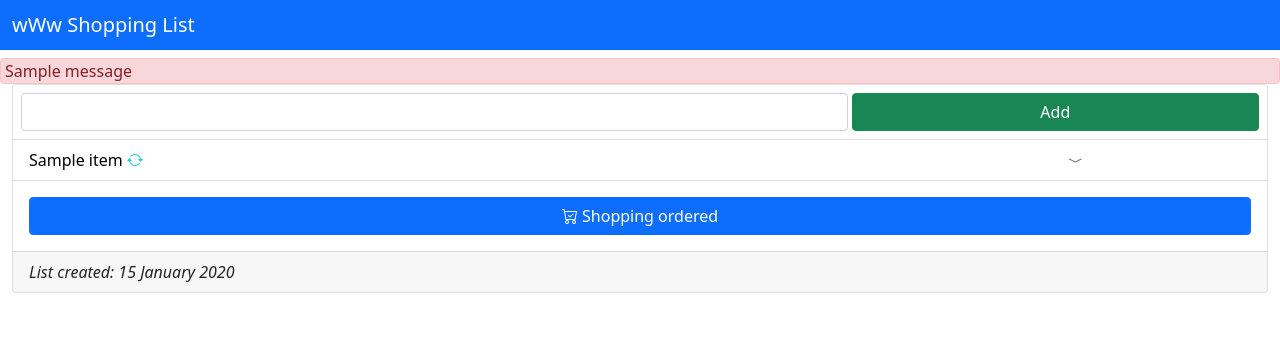
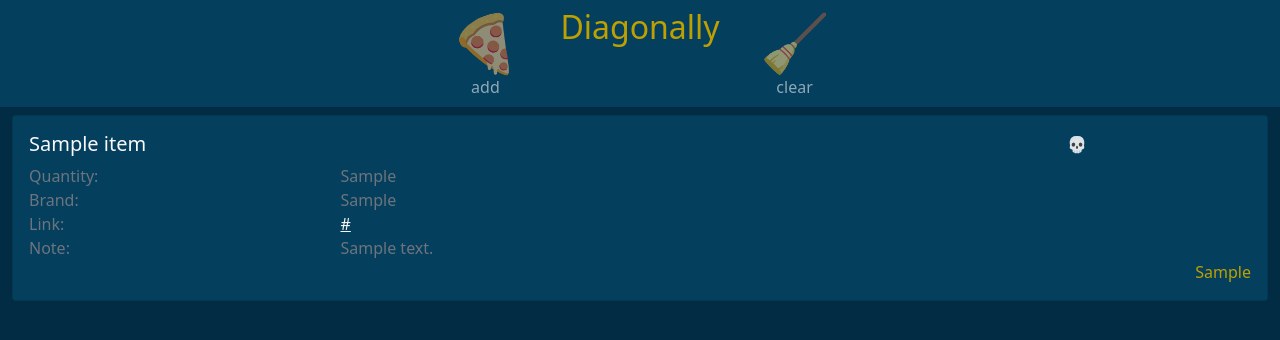
Before and after one commit to redshift-rdr/shopping-list, a Flask app: page / in a window 1280 px wide. Shown: the top 340 px of the page. Run offline with Flask 3, Linux system fonts and the light colour scheme; tables that the repository leaves empty hold one stand-in row (values such as "Sample post"); one stand-in notice (Sample message) is shown.

Commit message:
changed over to diagonally

```diff
--- a/app/routes.py
+++ b/app/routes.py
@@ -1,111 +1,41 @@
 from flask import render_template, flash, redirect, request, url_for, session, make_response, jsonify
 from app import app, db
-from app.models import ShoppingList, ShoppingListItem
+from app.models import Item
 
 @app.route('/')
 @app.route('/index')
 def index():
-    lists = db.session.query(ShoppingList).filter_by(archived=False).all()
+    items = db.session.query(Item).all()
+    return render_template("index.html", items=items)
 
-    return render_template('index.html', lists=lists)
+@app.route('/items/add', methods=["POST"])
+def add_item():
+    data = request.get_json()
 
-@app.route('/item/add', methods=['POST'])
-def item_add():
-    list_id = request.form.get('list_id')
-    item_name = request.form.get('name')
+    try:
+        new_item = Item(name=data.get('name'), brand=data.get('brand', None), quantity=data.get('quantity', None), link=data.get('link', None), note=data.get('note', None), requestor=data.get('requestor', None))
+        db.session.add(new_item)
+        db.session.commit()
+    except:
+        return 'Not ok', 400
 
-    slist = db.session.query(ShoppingList).filter_by(id=list_id).first()
-    if not slist:
-        flash('that is not a valid list')
+    return 'OK', 200
+
+@app.route('/items/remove/<id>', methods=["GET"])
+def remove_item(id):
+    item = db.session.query(Item).filter_by(id=id).first()
+
+    if not item:
         return redirect(url_for('index'))
 
-    if not all(x.isalnum() or x.isspace() for x in item_name):
-        flash('that is not a valid name for an item')
-        return redirect(url_for('index'))
-
-    item = ShoppingListItem(name=item_name, slist=slist)
-
-    try:
-        db.session.add(item)
-        db.session.commit()
-    except Exception as e:
-        flash(f'there was an error: {e}')
-        return redirect(url_for('index'))
+    db.session.query(Item).filter_by(id=id).delete()
+    db.session.commit()
 
     return redirect(url_for('index'))
 
-@app.route('/item/remove/<item_id>', methods=['GET'])
-def item_remove(item_id):
-    item = db.session.query(ShoppingListItem).filter_by(id=item_id).first()
+@app.route('/items/clear', methods=['GET'])
+def clear_list():
+    db.session.query(Item).delete()
+    db.session.commit()
 
-    if not item:
-        flash('that item doesn\'t exist')
-        return redirect(url_for('index'))
-
-    try:
-        db.session.delete(item)
-        db.session.commit()
-    except Exception as e:
-        flash(f'there was an error: {e}')
-        return redirect(url_for('index'))
-
-    return redirect(url_for('index'))
-
-@app.route('/item/recurring/<item_id>', methods=['GET'])
-def item_recurring(item_id):
-    item = db.session.query(ShoppingListItem).filter_by(id=item_id).first()
-
-    if not item:
-        flash('that item doesn\'t exist')
-        return redirect(url_for('index'))
-
-    item.recurring = not item.recurring
-
-    try:
-        db.session.add(item)
-        db.session.commit()
-    except Exception as e:
-        flash(f'there was an error: {e}')
-        return redirect(url_for('index'))
-
-    return redirect(url_for('index'))
-
-@app.route('/item/query/<query>', methods=['GET'])
-def item_query(query):
-    query = f'{query}%'
-    items = ShoppingListItem.query.filter(ShoppingListItem.name.like(query)).all()#db.session.query(ShoppingListItem.name.like(query)).all()
-
-    # set comprehension to make sure only unique items returned, cast to list to be json serializable
-    return jsonify(list({item.name for item in items}))
-
-@app.route('/list/complete/<list_id>', methods=['GET'])
-def list_complete(list_id):
-    slist = db.session.query(ShoppingList).filter_by(id=list_id).first()
-
-    if not slist:
-        flash('that list doesnt exist')
-        return redirect(url_for('index'))
-
-    slist.archived = True
-
-    try:
-        db.session.add(slist)
-        db.session.commit()
-    except Exception as e:
-        flash(f'there was an error: {e}')
-        return redirect(url_for('index'))
-
-    newlist = ShoppingList()
-    recurring_items = db.session.query(ShoppingListItem).filter_by(recurring=True).all()
-    for item in recurring_items:
-        item.slist = newlist
-
-    try:
-        db.session.add(newlist)
-        db.session.add_all(recurring_items)
-        db.session.commit()
-    except Exception as e:
-        flash(f'there was an error: {e}')
-        return redirect(url_for('index'))
-
-    return redirect(url_for('index'))
+    return 'OK', 200
--- a/app/static/app.js
+++ b/app/static/app.js
@@ -26,18 +26,28 @@ window.onclick = function(event)
 function req_add_item()
 {
     // grab the required values from the input fields
-    var item_name = document.getElementById('add-item-name').value;
-    var list_id = document.getElementById('list-id').value;
+    var name = document.getElementById('name_input').value;
+    var brand = document.getElementById('brand_input').value;
+    var quantity = document.getElementById('qty_input').value;
+    var link = document.getElementById('link_input').value;
+    var note = document.getElementById('note_input').value;
+    var requestor = document.getElementById('requestor_input').value;
 
     // construct the http request
-    var url = "api/items/add";
+    var url = "/items/add";
     var http = new XMLHttpRequest();
     http.onreadystatechange = function()
     {
         // if the request finishes and is successful
         if (http.readyState == 4 && http.status == 200)
         {
-            document.getElementById('add-item-name').value = '';
+            document.getElementById('name_input').value = '';
+            document.getElementById('brand_input').value = '';
+            document.getElementById('qty_input').value = '';
+            document.getElementById('link_input').value = '';
+            document.getElementById('note_input').value = '';
+            document.getElementById('requestor_input').value = '';
+
             // refresh the page to show the newly added item
             location.reload();
         }
@@ -53,22 +63,20 @@ function req_add_item()
     http.setRequestHeader("Content-Type", "application/json;charset=UTF-8");
 
     // send off the request
-    http.send(JSON.stringify({ "list_id" : list_id, "name" : item_name }));
+    http.send(JSON.stringify({ "name" : name, "brand" : brand, "quantity" : quantity, "link": link, "note": note, "requestor": requestor }));
 }
 
-function req_retire_list()
+function clear_list()
 {
-    // grab the list id
-    var list_id = document.getElementById('list-id').value;
-
     // construct the http request
-    var url = "api/lists/retire";
+    var url = "/items/clear";
     var http = new XMLHttpRequest();
     http.onreadystatechange = function()
     {
         // if the request finishes and is successful
         if (http.readyState == 4 && http.status == 200)
         {
+
             // refresh the page to show the newly added item
             location.reload();
         }
@@ -80,159 +88,8 @@ function req_retire_list()
     };
 
     // open the request, and set the data type to JSON
-    http.open("POST", url);
-    http.setRequestHeader("Content-Type", "application/json;charset=UTF-8");
+    http.open("GET", url);
 
     // send off the request
-    http.send(JSON.stringify({ "list_id" : list_id }));
-}
-
-/* sends an http request to remove an item from current list
- *
- * the list id is taken from 'list-id' input field and the item id
- * is taken from 'item-id' input field
- *
- * Parameters
- * ----------
- * none
-*/
-function req_remove_item(button)
-{
-    // grab the list-id and item-id
-    var list_id = document.getElementById('list-id').value;
-    var item_id = button.dataset.id;
-
-    // construct the request
-    var url = "api/items/remove";
-    var http = new XMLHttpRequest();
-    http.onreadystatechange = function()
-    {
-        // if the request finishes and is successful
-        if (http.readyState == 4 && http.status == 200)
-        {
-            // refresh the page to show the newly added item
-            location.reload();
-        }
-        else if (http.readyState == 4 && http.status != 200)
-        {
-            // log the error
-            console.log(http.responseText);
-        }
-    };
-
-    // open the request and set content type to JSON
-    http.open("POST", url);
-    http.setRequestHeader("Content-Type", "application/json;charset=UTF-8");
-
-    // send the request
-    http.send(JSON.stringify({ "list_id" : list_id, "item_id" : item_id }));
-}
-
-/* updates the item dropdown list
- *
- * Parameters
- * ----------
- * items : array, required
- *    The items to put into the dropdown list
-*/
-function update_item_dropdown(items)
-{
-    var dropdown = document.getElementById("myDropdown");
-
-    while (dropdown.firstChild)
-    {
-        dropdown.removeChild(dropdown.lastChild);
-    }
-
-    for (item in items)
-    {
-        var link = document.createElement('a');
-        var text = document.createTextNode(items[item]);
-
-        link.appendChild(text);
-        link.href='#';
-        link.onclick = function() {
-            document.getElementById('add-item-name').value = this.innerHTML;
-        }
-        dropdown.appendChild(link);
-    }
-
-    document.getElementById("myDropdown").classList.add("show");
-}
-
-function update_itemname_from_dropdown_click(link)
-{
-
-}
-
-/* sends a http request to the api to retrieve items that begin with a given string
- *
- * Parameters
- * ----------
- * none
-*/
-function req_get_matching_items()
-{
-    // grab the contents of the item name field
-    var item_name = document.getElementById('add-item-name').value;
-
-    if (item_name == "")
-    {
-        return;
-    }
-
-    // construct the request
-    var url = "item/query/"+item_name;
-    var http = new XMLHttpRequest();
-    http.onreadystatechange = function()
-    {
-        // if the request finishes and is successful
-        if (http.readyState == 4 && http.status == 200)
-        {
-            update_item_dropdown(JSON.parse(http.responseText));
-        }
-        else if (http.readyState == 4 && http.status != 200)
-        {
-            // log the error
-            console.log(http.responseText);
-        }
-    };
-
-    // open the request and set content type to JSON
-    http.open("GET", url);
-    //http.setRequestHeader("Content-Type", "application/json;charset=UTF-8");
-
-    // send the request
     http.send();
 }
-
-function req_make_item_recurring(button)
-{
-    // grab the list-id and item-id
-    var item_id = button.dataset.id;
-
-    // construct the request
-    var url = "api/items/make_recurring";
-    var http = new XMLHttpRequest();
-    http.onreadystatechange = function()
-    {
-        // if the request finishes and is successful
-        if (http.readyState == 4 && http.status == 200)
-        {
-            // refresh the page to show the newly added item
-            location.reload();
-        }
-        else if (http.readyState == 4 && http.status != 200)
-        {
-            // log the error
-            console.log(http.responseText);
-        }
-    };
-
-    // open the request and set content type to JSON
-    http.open("POST", url);
-    http.setRequestHeader("Content-Type", "application/json;charset=UTF-8");
-
-    // send the request
-    http.send(JSON.stringify({ "item_id" : item_id }));
-}
--- /dev/null
+++ b/app/static/custom.css
@@ -0,0 +1,60 @@
+body {
+    background-color: #022C43;
+}
+
+.dark-bg {
+    background-color: #022C43;
+}
+
+.light-bg {
+    background-color: #053F5E;
+}
+
+.navbar {
+    background-color: #053F5E;
+}
+
+.card-bg-custom {
+    background-color: #053F5E;
+}
+
+.btn-bg-custom {
+    background-color: #FFD700;
+}
+
+.requestor-text {
+    color: #bea100;
+}
+
+.date-today {
+    color: #a0f8b6;
+}
+
+.date-overdue {
+    color: #f8a0a0;
+}
+
+.date-upcoming {
+    color: #eea0f8;
+}
+
+.big-checkbox {
+    /* Double-sized Checkboxes
+    -ms-transform: scale(1.5); /* IE
+    -moz-transform: scale(1.5); /* FF
+    -webkit-transform: scale(1.5); /* Safari and Chrome
+    -o-transform: scale(1.5); /* Opera
+    transform: scale(1.5);
+    padding: 10px;
+    margin: 12px;*/
+    width: 35px;
+    height: 35px;
+}
+
+.main-container {
+    position:fixed;
+    top: 0px;
+    bottom: 68px;
+    left: 0;
+    right: 0;
+}
--- a/app/templates/base.html
+++ b/app/templates/base.html
@@ -8,26 +8,47 @@
     <!-- Bootstrap CSS -->
     <link href="https://cdn.jsdelivr.net/npm/bootstrap@5.0.2/dist/css/bootstrap.min.css" rel="stylesheet" integrity="sha384-EVSTQN3/azprG1Anm3QDgpJLIm9Nao0Yz1ztcQTwFspd3yD65VohhpuuCOmLASjC" crossorigin="anonymous">
     <link rel="stylesheet" href="https://cdn.jsdelivr.net/npm/bootstrap-icons@1.5.0/font/bootstrap-icons.css">
-    <link rel="stylesheet" href=" {{ url_for('static', filename='app.css') }} ">
+    <link rel="stylesheet" href=" {{ url_for('static', filename='custom.css') }} ">
 
-    <title>Shopping List</title>
+    <title>Diagonally</title>
   </head>
   <body>
-    <nav class="navbar navbar-dark bg-primary mb-2">
-        <div class="container-fluid">
-            <span class="navbar-brand mb-0 h1">wWw Shopping List</span>
-        </div>
-    </nav>
+  <nav class="navbar navbar-expand-lg navbar-dark mb-2">
+    <div class="container-fluid">
 
-    {% with messages = get_flashed_messages() %}
-      {% if messages %}
-        {% for message in messages %}
-            <div class='alert alert-danger alert-dismissible fade show mb-0 p-0 ps-1 pe-1'>{{ message }}
-              <!--<button type="button" class="btn-close" data-bs-dismiss="alert" aria-label="Close"></button>-->
+      <ul class="navbar-nav ms-auto me-auto">
+        <li class="nav-item">
+          <div class="row text-center">
+            <div class="col">
+              <a class="nav-link p-0" href="" data-bs-toggle="modal" data-bs-target="#addItemModal">
+                <span class="display-4">
+                  🍕
+                </span>
+                <br>
+                <span>add</span>
+              </a>
             </div>
-        {% endfor %}
-      {% endif %}
-    {% endwith %}
+
+            <div class="col ms-3 me-3">
+              <a class="nav-link p-0" href="">
+                <span class="h2 requestor-text">Diagonally</span>
+              </a>
+            </div>
+
+            <div class="col">
+              <a class="nav-link p-0" href="" data-bs-toggle="modal" data-bs-target="#clearModal">
+                <span class="display-4">
+                  🧹
+                </span>
+                <br>
+                <span>clear</span>
+              </a>
+            </div>
+          </div>
+        </li>
+      </ul>
+    </div>
+  </nav>
 
     {% block content %}{% endblock %}
     <script src="https://cdn.jsdelivr.net/npm/bootstrap@5.0.2/dist/js/bootstrap.bundle.min.js" integrity="sha384-MrcW6ZMFYlzcLA8Nl+NtUVF0sA7MsXsP1UyJoMp4YLEuNSfAP+JcXn/tWtIaxVXM" crossorigin="anonymous"></script>
--- a/app/templates/index.html
+++ b/app/templates/index.html
@@ -1,86 +1,125 @@
 {% extends "base.html" %}
 {% block content %}
 
-<!--<ul class="nav justify-content-center nav-tabs mb-2">
-    <li class="nav-item">
-        <a class="nav-link active" aria-current="page" href="#">Current List</a>
-    </li>
-    <li class="nav-item">
-        <a class="nav-link" href="#">Previous Lists</a>
-    </li>
-</ul>-->
-
 <div class="container-fluid">
 
-    {% for list in lists %}
-        <div class="card">
-                <ul class="list-group list-group-flush">
-                    <li class="list-group-item">
-                        <form method="POST" action="/item/add">
-                            <input type="hidden" id="list-id" value="{{ list.id }}" name="list_id">
+    {% for item in items %}
+        <div class="card card-bg-custom text-light mb-1">
+            <div class="card-body">
                 <div class="row">
-                                <div class="col-8 pe-0 ps-1">
-                                    <input autocomplete="off" class="form-control" style="height: 100%; width: 100%" type="text" id="add-item-name" name="name" onkeyup="req_get_matching_items()">
+                    <div class="col"><h5>{{ item.name }}</h5></div>
+                    <div class="col-2"><a href="{{ url_for('remove_item', id=item.id) }}" style="text-decoration: none">💀</a></div>
                 </div>
-                                <div class="col-4 pe-1 ps-1">
-                                    <input style="width: 100%" class="btn btn-success" type="submit" name="add_item" value="Add">
+
+                {% if item.quantity %}
+                    <div class="row">
+                        <div class="col-3"><span class="text-muted">Quantity:</span></div>
+                        <div class="col"><span class="text-muted">{{ item.quantity }}</span></div>
+                    </div>
+                {% endif %}
+                {% if item.brand %}
+                    <div class="row">
+                        <div class="col-3"><span class="text-muted">Brand:</span></div>
+                        <div class="col"><span class="text-muted">{{ item.brand }}</span></div>
+                    </div>
+                {% endif %}
+                {% if item.link %}
+                    <div class="row">
+                        <div class="col-3"><span class="text-muted">Link:</span></div>
+                        <div class="col text-truncate"><span class="text-muted"><a class="link-light" href="{{ item.link }}" target=”_blank”>{{ item.link }}</a></span></div>
+                    </div>
+                {% endif %}
+                {% if item.note %}
+                    <div class="row">
+                        <div class="col-3"><span class="text-muted">Note:</span></div>
+                        <div class="col"><span class="text-muted">{{ item.note }}</span></div>
+                    </div>
+                {% endif %}
+
+                <div class="d-flex justify-content-end">
+                {% if item.requestor %} <div class="requestor-text"> {{ item.requestor }} </div> {% endif %}
             </div>
             </div>
-                        </form>
+        </div>
+    {% endfor %}
 
-                        <div id="myDropdown" class="dropdown-content">
+    {% if not items %}
+    <div class="card card-bg-custom text-light mb-1">
+        <div class="card-body text-muted">
+            No items in the list right now. Click '🍕 add' to get started
+        </div>
+    </div>
+    {% endif %}
+
+    <!-- add item Modal -->
+    <div class="modal fade" id="addItemModal" tabindex="-1" aria-hidden="true">
+        <div class="modal-dialog">
+            <div class="modal-content dark-bg text-light">
+                <div class="modal-header dark-bg">
+                    <h1 class="modal-title fs-5" id="addItemModelLabel">Add item</h1>
+                        <button type="button" class="btn-close" data-bs-dismiss="modal" aria-label="Close"></button>
+                </div>
+                <div class="modal-body mt-0 light-bg">
+
+                    <div class="form-floating mb-1">
+                        <input type="text" class="form-control" id="name_input" placeholder="name">
+                        <label for="name_input" class="text-muted">name</label>
+                    </div>
+
+                    <div class="form-floating mb-1">
+                        <input type="text" class="form-control" id="brand_input" placeholder="brand (optional)">
+                        <label for="brand_input" class="text-muted">brand (optional)</label>
+                    </div>
+
+                    <div class="form-floating mb-1">
+                        <input type="text" class="form-control" id="qty_input" placeholder="quantity (optional)">
+                        <label for="qty_input" class="text-muted">quantity (optional)</label>
+                    </div>
+
+                    <div class="form-floating mb-1">
+                        <input type="text" class="form-control" id="link_input" placeholder="link (optional)">
+                        <label for="link_input" class="text-muted">link (optional)</label>
+                    </div>
+
+                    <div class="form-floating mb-1">
+                        <input type="text" class="form-control" id="note_input" placeholder="notes (optional)">
+                        <label for="note_input" class="text-muted">notes (optional)</label>
+                    </div>
+
+                    <div class="form-floating mb-1">
+                        <input type="text" class="form-control" id="requestor_input" placeholder="requested by (optional)">
+                        <label for="requestor_input" class="text-muted">requested by (optional)</label>
+                    </div>
 
                 </div>
-                    </li>
-                        {% for item in list.items|reverse %}
-                            <li class="list-group-item">
-                                <input type="hidden" id="item-id" value="{{ item.id }}">
-                                <a style="color: black; text-decoration: none;" data-bs-toggle="collapse" href="#collapse-{{ item.id }}" role="button" aria-expanded="false" aria-controls="collapse-{{ item.id }}">
-                                    <div class="row">
-                                        <div class="col-10">
-                                            {{ item.name }}
-                                            {% if item.recurring %}
-                                                <i class="bi bi-arrow-repeat text-info" title="recurring item"></i>
-                                            {% endif %}
-                                        </div>
-                                        <div class="col-2"><i class="bi bi-chevron-compact-down text-muted" title="expand"></i></div>
-                                    </div>
-                                </a>
-
-                                <div class="row">
-                                    <div class="col collapse mt-2" id="collapse-{{ item.id }}">
-                                        <div class="row">
-                                            <div class="col-6 pe-1">
-                                                <a href="{{ url_for('item_recurring', item_id=item.id) }}" class="btn btn-info">
-                                                    <i class="bi bi-arrow-repeat"></i>
-                                                    Recurring
-                                                </a>
-                                            </div>
-                                            <div class="col-6 ps-1">
-                                                <a href="{{ url_for('item_remove', item_id=item.id) }}" class="btn btn-warning">
-                                                    <i class="bi bi-file-minus"></i>
-                                                    Remove
-                                                </a>
+                <div class="modal-footer dark-bg">
+                    <button type="button" class="btn btn-secondary" data-bs-dismiss="modal">Cancel</button>
+                    <button type="button" class="btn light-bg text-light ps-4 pe-4" onclick="req_add_item()">Add</button>
                 </div>
             </div>
         </div>
     </div>
-                            </li>
 
-                        {% endfor %}
-                </ul>
-            <div class="card-body">
-                <a href="{{ url_for('list_complete', list_id=list.id) }}" style="width: 100%" class="btn btn-primary">
-                    <i class="bi bi-cart-check"></i>
-                    Shopping ordered
-                </a>
+    <!-- clear confirm modal -->
+    <div class="modal fade" id="clearModal" tabindex="-1" aria-hidden="true">
+        <div class="modal-dialog">
+            <div class="modal-content dark-bg text-light">
+                <div class="modal-header dark-bg">
+                    <h1 class="modal-title fs-5" id="clearModelLabel">Clear Shopping List</h1>
+                        <button type="button" class="btn-close" data-bs-dismiss="modal" aria-label="Close"></button>
                 </div>
-            <div class="card-footer">
-                <span class="fw-light fst-italic">List created: {{ list.created.strftime('%-d %B %Y') }}</span>
+                <div class="modal-body mt-0 light-bg">
+                    Are you sure you want to clear the shopping list?
+                </div>
+                <div class="modal-footer dark-bg">
+                    <button type="button" class="btn btn-secondary" data-bs-dismiss="modal">Cancel</button>
+                    <button type="button" class="btn btn-danger text-light ps-4 pe-4" onclick="clear_list()">Yes</button>
+                </div>
+            </div>
+        </div>
     </div>
 
-        </div>
-    {% endfor %}
+
 
 </div>
 
--- a/diagonally.py
+++ b/diagonally.py
@@ -1,6 +1,6 @@
 from app import app, db
-from app.models import ShoppingList, ShoppingListItem
+from app.models import Item
 
 @app.shell_context_processor
 def make_shell_context():
-    return {'db': db, 'ShoppingList': ShoppingList, 'ShoppingListItem': ShoppingListItem}
+    return {'db': db, 'Item':Item}
```
Also changed, not shown: app/models.py (+18 -13 lines), migrations/versions/3628820fc4b2_bang.py (deleted, +0 -44 lines), migrations/versions/d24befb1c0ed_bang.py (added, +38 -0 lines), migrations/versions/dae1402a4932_added_note.py (added, +28 -0 lines), app.db, 1 other file. Lines whose indentation alone changed are shown as unchanged.
